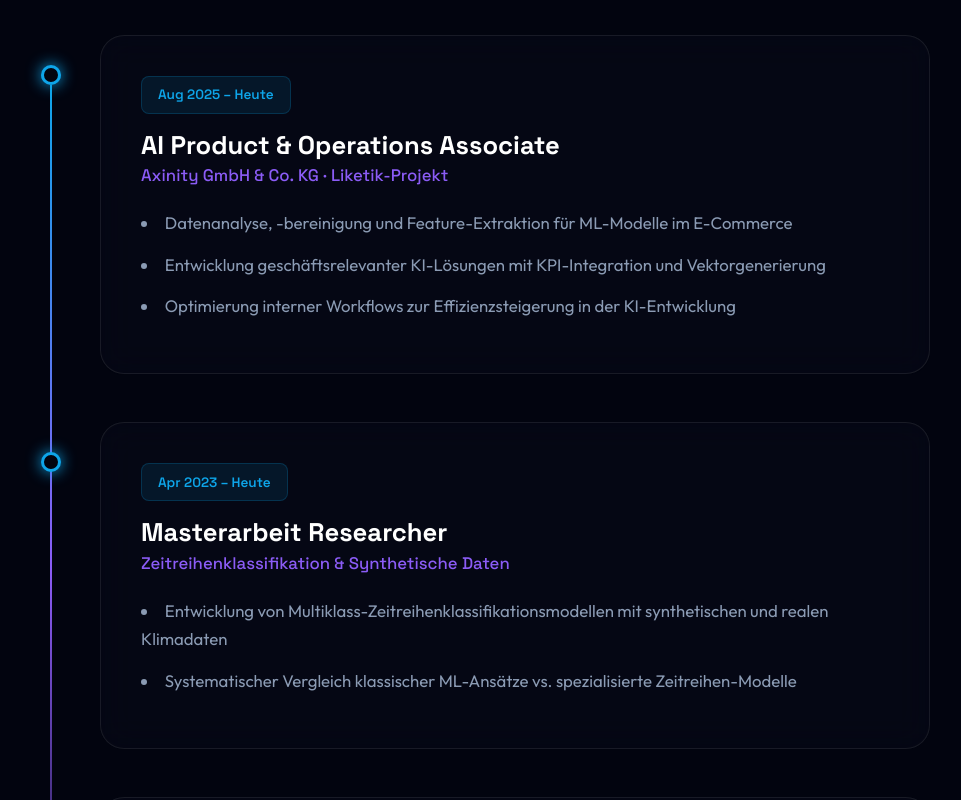
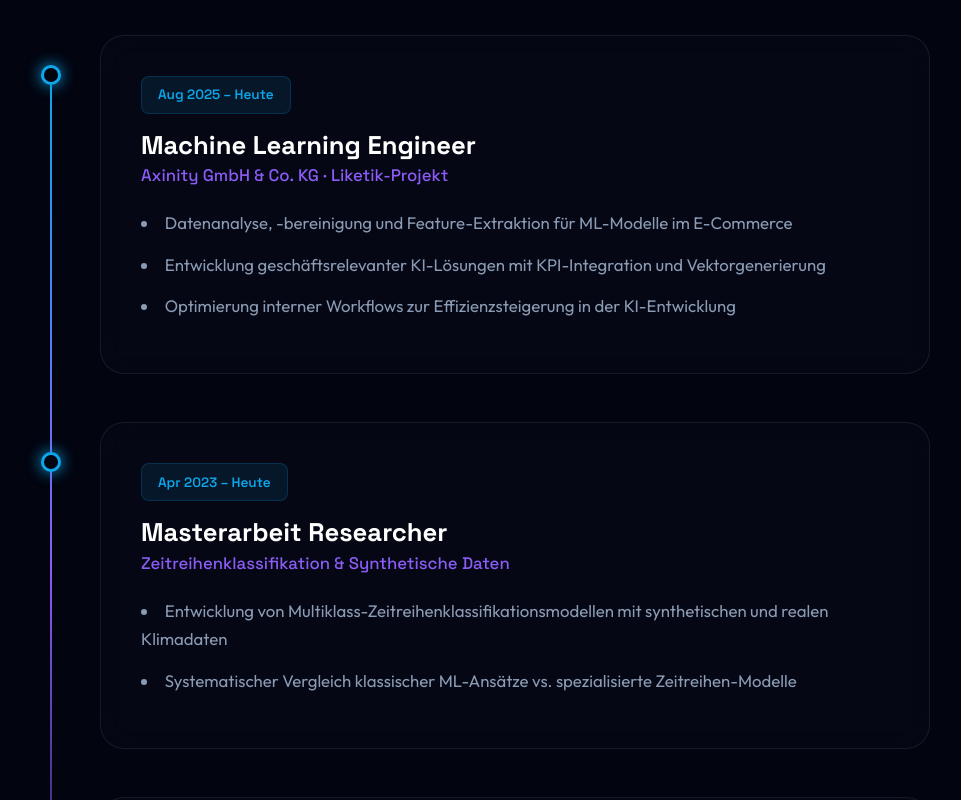
Before and after one commit to Yashd1722/yash-portfolio, a React (Vite) app: page / in a window 1280 px wide. Shown: the part 1700-2500 px from the top of the page, without its empty margins (160-1121 px from the left). Built offline with nearby package versions, Linux system fonts and the light colour scheme.

Commit message:
Updated Role

```diff
--- a/src/App.jsx
+++ b/src/App.jsx
@@ -69,7 +69,7 @@ function App() {
           <div className="container" style={{paddingTop: '0'}}>
             <div className="hero-content reveal">
               <div className="hero-tag">
-                <i className="fas fa-microchip"></i> AI Product & MLOps
+                <i className="fas fa-microchip"></i> ML Engineer & MLOps
               </div>
               <h1 className="hero-name">Yashkumar Dhameliya</h1>
               <h2 className="hero-title gradient-text">Machine Learning & Data Analyst</h2>
@@ -118,7 +118,7 @@ function App() {
                 <div className="timeline-dot"></div>
                 <div className="glass-card timeline-content">
                   <span className="date">Aug 2025 – Heute</span>
-                  <h3>AI Product & Operations Associate</h3>
+                  <h3>Machine Learning Engineer</h3>
                   <h4>Axinity GmbH & Co. KG · Liketik-Projekt</h4>
                   <ul>
                     <li>Datenanalyse, -bereinigung und Feature-Extraktion für ML-Modelle im E-Commerce</li>
@@ -240,7 +240,7 @@ function App() {
 
         <section id="skills" className="sec-skills">
           <div className="container reveal">
-            <h2 className="section-title">Realtime Tech Stack</h2>
+            <h2 className="section-title">Technical Stacks</h2>
 
             <div className="marquee-container">
               <div className="marquee-content">
```
